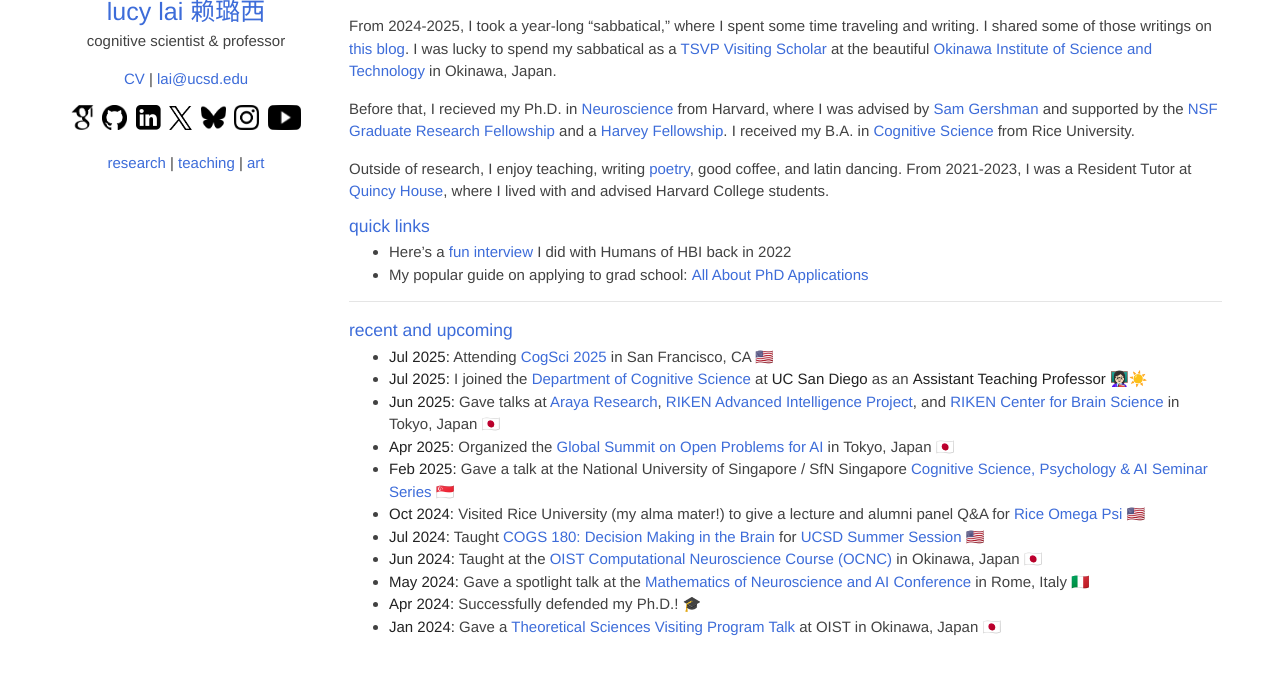
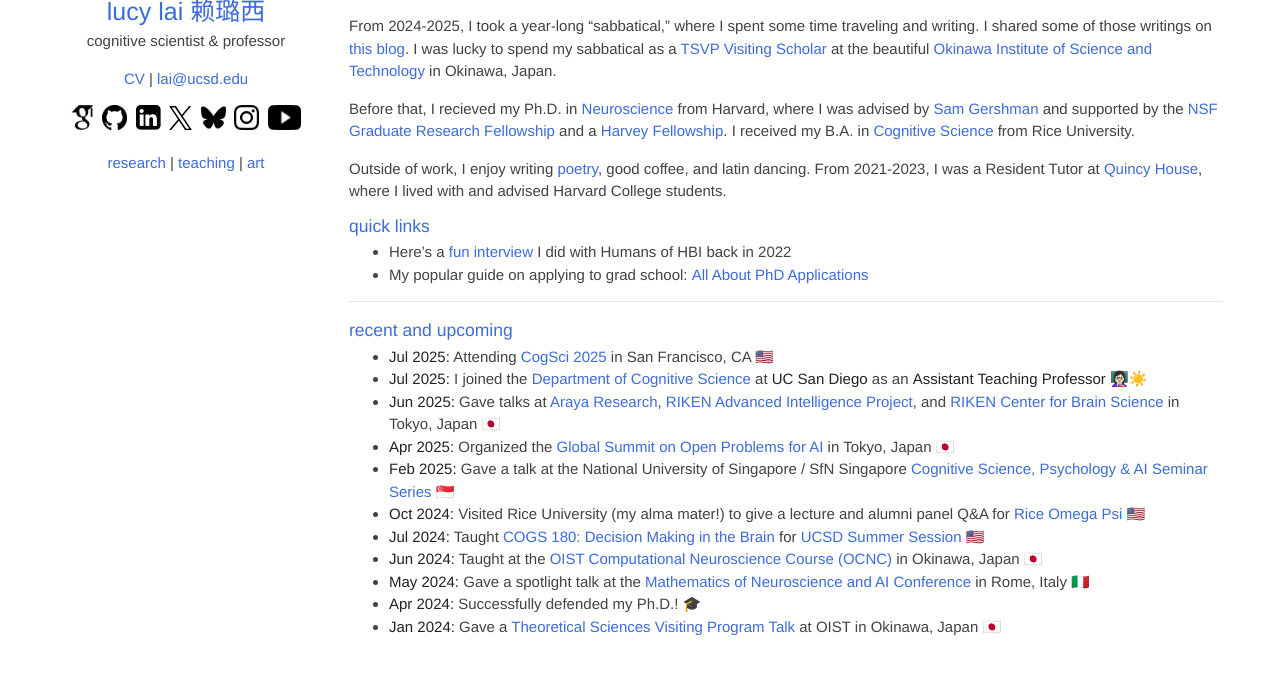
Before and after one commit to lucylai96/lucylai96.github.io, a Jekyll site: the page built from index.md, in a window 1280 px wide and 958 px high, cut to the strip 255-930 px from the top of the window. Built offline with Jekyll 4.4.1, drawn with Linux system fonts in a browser that asks for light colours; our own code applies the rules of GitHub Pages for plain Markdown files.

Commit message:
Update index.md

```diff
--- a/index.md
+++ b/index.md
@@ -9,7 +9,7 @@
 
 Before that, I recieved my Ph.D. in <a href="https://pinphd.hms.harvard.edu/" target="_blank">Neuroscience</a> from Harvard, where I was advised by <a href="http://gershmanlab.com/people/sam.html" target="_blank">Sam Gershman</a> and supported by the <a href="https://www.nsfgrfp.org/" target="_blank">NSF Graduate Research Fellowship</a> and a <a href="https://www.28twelvefoundation.org/" target="_blank">Harvey Fellowship</a>. I received my B.A. in [Cognitive Science](https://cogsci.rice.edu/){:target="_blank"} from Rice University.
 
-Outside of research, I enjoy teaching, writing <a href="http://subcorticalsongs.wordpress.com/" target="_blank">poetry</a>, good coffee, and latin dancing. From 2021-2023, I was a Resident Tutor at <a href="https://quincy.harvard.edu/" target="_blank">Quincy House</a>, where I lived with and advised Harvard College students.
+Outside of work, I enjoy writing <a href="http://subcorticalsongs.wordpress.com/" target="_blank">poetry</a>, good coffee, and latin dancing. From 2021-2023, I was a Resident Tutor at <a href="https://quincy.harvard.edu/" target="_blank">Quincy House</a>, where I lived with and advised Harvard College students.
 
 ### quick links
 * Here's a [fun interview](https://brain.harvard.edu/hbi_humans/lucy-lai/) I did with Humans of HBI back in 2022
```
